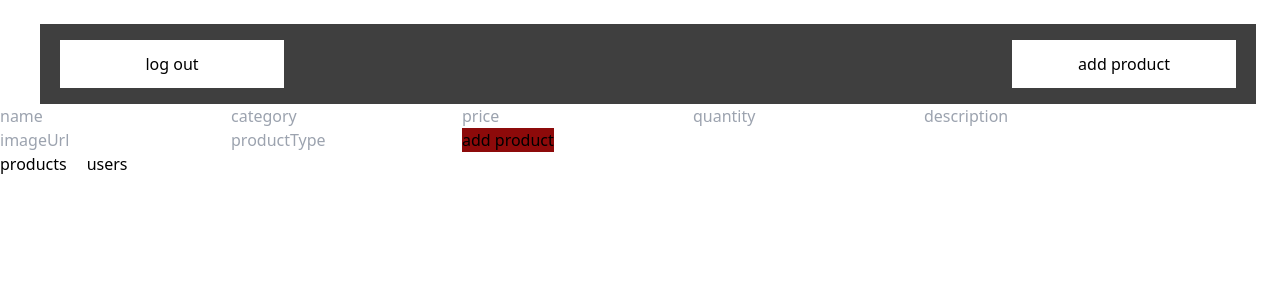
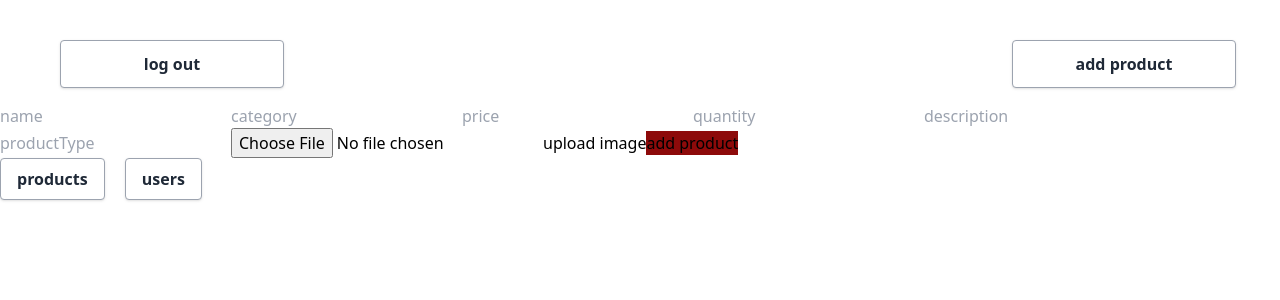
Before and after one commit to Team-1-2023/GrassFieldProject, a React (Vite) app in the folder client/: page /admin in a window 1280 px wide. Both pictures are taken after a click on the button "add product". Shown: the top 300 px of the page. Built offline with nearby package versions, Linux system fonts and the light colour scheme.

Commit message:
push to pull with adding some css and firebase

```diff
--- a/client/package.json
+++ b/client/package.json
@@ -11,9 +11,11 @@
   },
   "dependencies": {
     "axios": "^1.6.2",
+    "firebase": "^10.7.1",
     "react": "^18.2.0",
     "react-dom": "^18.2.0",
-    "react-router-dom": "^6.20.1"
+    "react-router-dom": "^6.20.1",
+    "uuid": "^9.0.1"
   },
   "devDependencies": {
     "@types/react": "^18.2.37",
--- a/client/src/Pages/adminPages/adminInterface.jsx
+++ b/client/src/Pages/adminPages/adminInterface.jsx
@@ -25,15 +25,15 @@ const AdminInterface = () => {
 
     return (
         <div>
-            <div className=" bg-onyx mt-6 ml-10 mr-6 h-20">
-                <button className=" bg-white h-12  w-56  mt-4 ml-5">log out</button>
-                <button className=" bg-white float-right w-56 h-12 mt-4 mr-5" onClick={()=>setFormView(!formView)}>add product</button>
+            <div className=" bg-white mt-6 ml-10 mr-6 h-20">
+                <button className=" bg-white h-12  w-56  mt-4 ml-5  hover:bg-gray-100 text-gray-800 font-semibold py-2 px-4 border border-gray-400 rounded shadow" >log out</button>
+                <button className=" bg-white float-right w-56 h-12 mt-4 mr-5  hover:bg-gray-100 text-gray-800 font-semibold py-2 px-4 border border-gray-400 rounded shadow" onClick={()=>setFormView(!formView)}>add product</button>
             </div>
             {formView && <Form fetchProducts={fetchProducts}/>}
             <div className="flex-auto flex h-36">
                 <div className=" flex-1 w-10">
-                    <button onClick={fetchProducts} >products</button>
-                    <button className=" ml-5" onClick={fetchUsers}>users</button>
+                    <button onClick={fetchProducts} className="bg-white hover:bg-gray-100 text-gray-800 font-semibold py-2 px-4 border border-gray-400 rounded shadow" >products</button>
+                    <button className="bg-white hover:bg-gray-100 text-gray-800 font-semibold py-2 px-4 border border-gray-400 rounded shadow ml-5" onClick={fetchUsers}>users</button>
                 </div>
                 <div className=" flex-1 w-52">
                     {view === "products"&&<ProductList products ={products} fetchProducts={fetchProducts}/>}
--- /dev/null
+++ b/client/src/Pages/adminPages/firebase.js
@@ -0,0 +1,24 @@
+// Import the functions you need from the SDKs you need
+import { initializeApp } from "firebase/app";
+import { getAnalytics } from "firebase/analytics";
+import {getStorage} from "firebase/storage"
+// TODO: Add SDKs for Firebase products that you want to use
+// https://firebase.google.com/docs/web/setup#available-libraries
+
+// Your web app's Firebase configuration
+// For Firebase JS SDK v7.20.0 and later, measurementId is optional
+const firebaseConfig = {
+  apiKey: "AIzaSyBBghXDLDRPOR4dy5NQhF2LeV5d3RWA93k",
+  authDomain: "test-project-93dde.firebaseapp.com",
+  projectId: "test-project-93dde",
+  storageBucket: "test-project-93dde.appspot.com",
+  messagingSenderId: "142210992042",
+  appId: "1:142210992042:web:b04609c9665a9881fe8dd3",
+  measurementId: "G-J1CVBCEQMG"
+};
+
+// Initialize Firebase
+const app = initializeApp(firebaseConfig);
+const analytics = getAnalytics(app);
+
+export  const imageDb = getStorage(app)
--- a/client/src/Pages/adminPages/form.jsx
+++ b/client/src/Pages/adminPages/form.jsx
@@ -1,6 +1,9 @@
 import { useState } from "react";
 import "./admin.css"
 import axios from "axios";
+import {imageDb} from "./firebase.js"
+import {getDownloadURL, listAll, ref, uploadBytes} from "firebase/storage"
+import {v4} from "uuid";
 
 const Form = (props)=>{
     const [name, setName]= useState("")
@@ -10,6 +13,32 @@ const Form = (props)=>{
     const [description, setDescription]= useState("")
     const [imageUrl, setImageUrl]= useState("")
     const [productType, setProductType]= useState("")
+    const [image, setImage] = useState('')
+
+    const handleClick = ()=>{
+        const imageRef = ref(imageDb,`files/${v4()}`)
+        console.log(imageRef,"sqjdlkrs")
+        uploadBytes(imageRef,image).then(()=>{
+            getImage()
+
+        }).then(()=>{
+            console.log(imageUrl, "image")
+        })
+
+
+
+      }
+
+      const getImage=()=>{
+        listAll(ref(imageDb,"files")).then(imgs=>{
+          console.log("kkkkk",imgs)
+          imgs.items.forEach(val=>{
+            getDownloadURL(val).then(url=>{
+              setImageUrl(url)
+            })
+          })
+        })
+      }
 
     const postProduct = ()=>{
         axios.post("http://localhost:3000/api/admin/products", {name,category,price,quantity,description,imageUrl,productType}).then(()=>{
@@ -24,8 +53,10 @@ const Form = (props)=>{
             <input type="text" placeholder="price" onChange={e=>setPrice(e.target.value)} />
             <input type="text" placeholder="quantity" onChange={e=>setQuantity(e.target.value)} />
             <input type="text" placeholder="description" onChange={e=>setDescription(e.target.value)} />
-            <input type="text" placeholder="imageUrl" onChange={e=>setImageUrl(e.target.value)} />
+
             <input type="text" placeholder="productType" onChange={e=>setProductType(e.target.value)} />
+            <input type="file" onChange={e=>setImage(e.target.files[0])} />
+            <button onClick={handleClick}>upload image</button>
             <button onClick={postProduct} className=" bg-darkRed"> add product</button>
 
 
--- a/client/src/Pages/adminPages/product.jsx
+++ b/client/src/Pages/adminPages/product.jsx
@@ -17,13 +17,15 @@ console.log(props.product)
         })
     }
     return(
-        <div>
+        <div >
+            <div>
             <p>{props.product.name}</p>
-            <img src={props.product.imageUrl} alt="" className=" w-14 h-14"/>
+            <img src={props.product.imageUrl} alt="" className="  w-14 h-14"/>
             <p>{props.product.price}$</p>
-            <input type="text" placeholder="new price" onChange={e=>setNewPrice(e.target.value)} />
-            <button className=" bg-green-500" onClick={updateHandler}>update price</button>
-            <button onClick={removeHandler} className=" bg-darkRed">remove product</button>
+            <input type="text" placeholder="price $" id="price" className = " block  rounded-md border-0 py-1.5 pl-7  text-gray-900 ring-1  focus:ring-2 focus:ring-inset focus:ring-indigo-600 sm:text-sm sm:leading-6 w-13 "  onChange={e=>setNewPrice(e.target.value)} />
+            <button className="bg-white hover:bg-gray-100 text-gray-800 font-semibold py-2 px-4 border border-gray-400 rounded shadow" onClick={updateHandler}>update price</button>
+            <button onClick={removeHandler} className="bg-white hover:bg-gray-100 text-gray-800 font-semibold py-2 px-4 border border-gray-400 rounded shadow"  >remove product</button>
+            </div>
 
         </div>
     )
```
Also changed, not shown: 1 other file (tests, documents, lock files or other folders).
